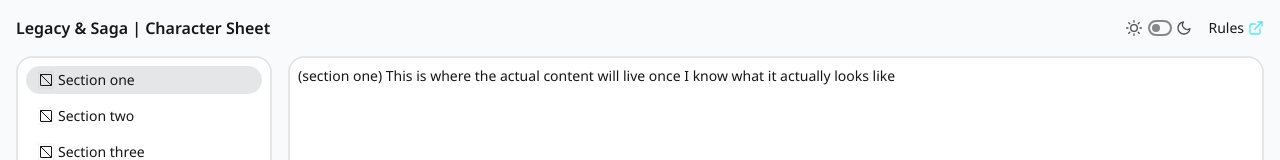
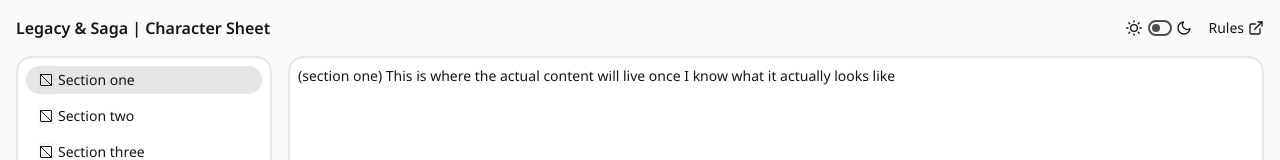
Before and after one commit to heathervv/saga-character-sheet, a React (Vite) app: page / in a window 1280 px wide. Shown: the top 160 px of the page. Built offline with nearby package versions, Linux system fonts and the light colour scheme.

Commit message:
chore: header was ugly

```diff
--- a/src/components/Header.tsx
+++ b/src/components/Header.tsx
@@ -30,7 +30,7 @@ const Header = () => {
                     target="_blank"
                 >
                     Rules
-                    <IconExternal className="pl-1 w-5 h-5 text-info" />
+                    <IconExternal className="pl-1 w-5 h-5 text-base-content" />
                 </a>
             </div>
         </header>
--- a/src/components/Toggle.tsx
+++ b/src/components/Toggle.tsx
@@ -9,16 +9,16 @@ type ToggleProps = {
 const Toggle = ({ LeftOption, RightOption, value, checked, onToggle }: ToggleProps) => (
     <label className="flex items-center cursor-pointer gap-1">
         <span className="label-text text-sm pr-0.5">
-            <LeftOption className="w-4 h-4 text-base-content/75" />
+            <LeftOption className="w-4 h-4 text-base-content" />
         </span>
         <input
             type="checkbox"
-            className="toggle toggle-xs"
+            className="toggle toggle-xs text-base-content/75"
             value={value}
             checked={checked}
             onChange={onToggle} />
         <span className="label-text text-sm">
-            <RightOption className="w-4 h-4 text-base-content/75" />
+            <RightOption className="w-4 h-4 text-base-content" />
         </span>
     </label>
 )
```
